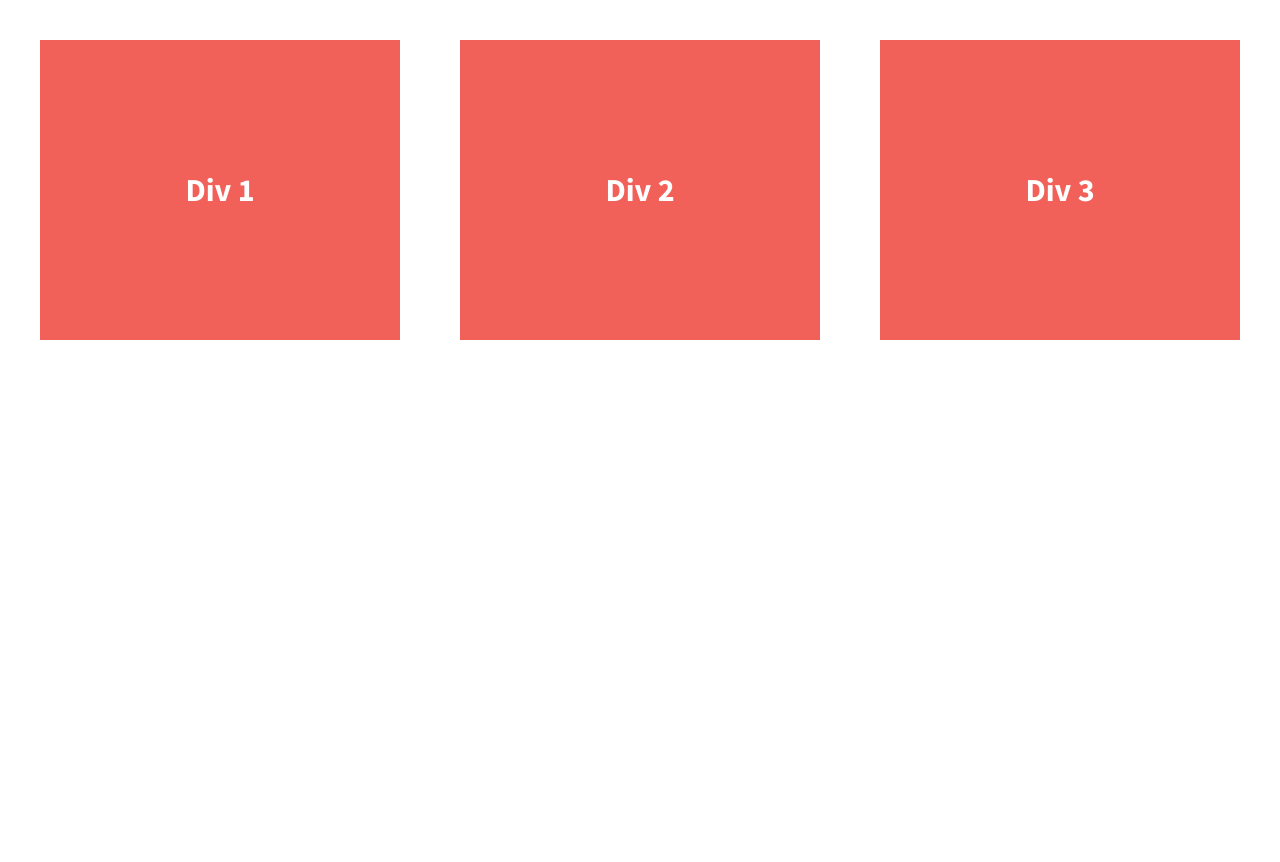
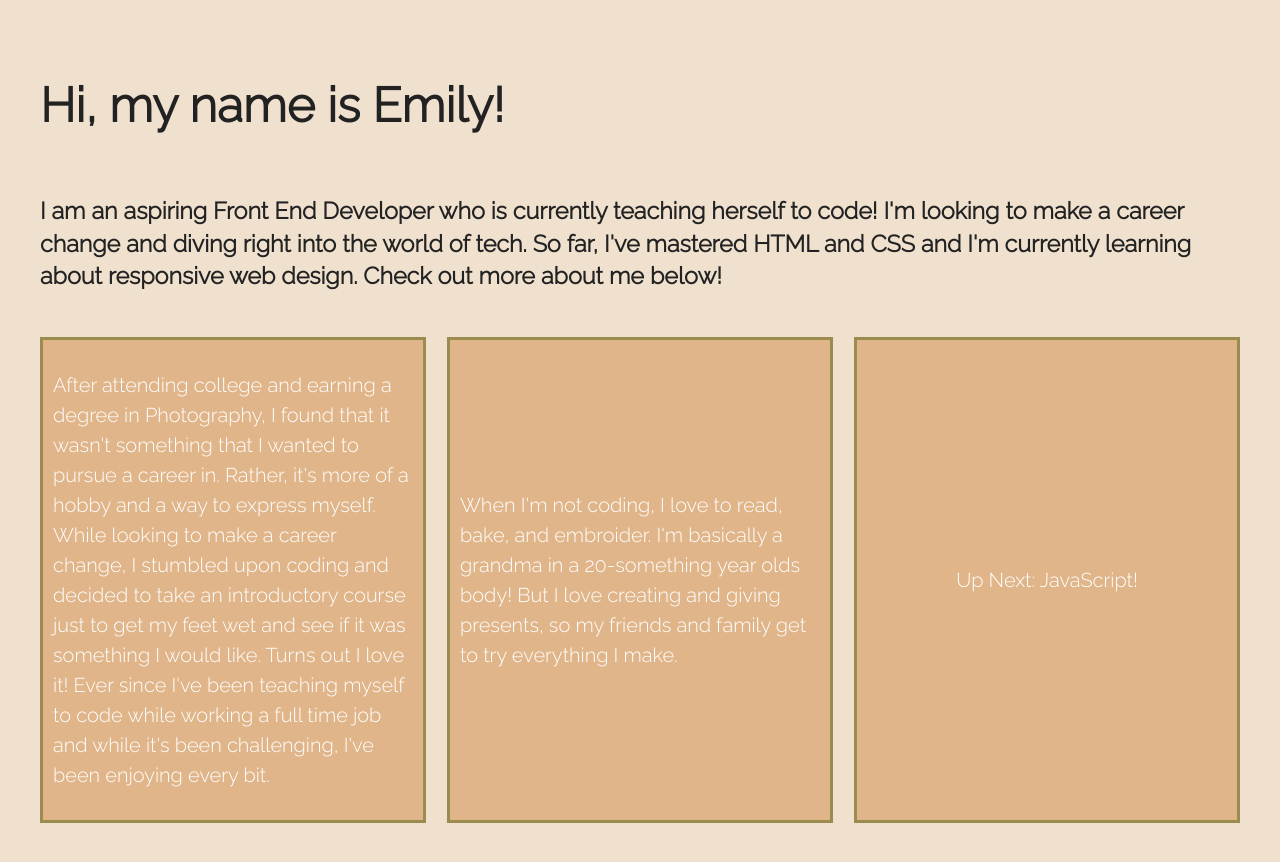
Before and after one commit to emilyvb19/07.01-206-divs-flexbox-starter, a plain HTML site: page index.html in a window 1280 px wide. Drawn offline with nearby package versions, Linux system fonts and the light colour scheme.

Commit message:
initialcommit

```diff
--- a/css/main.css
+++ b/css/main.css
@@ -97,35 +97,58 @@ textarea {
 
 
 html {
-  background-color: #fff;
+  background-color: #efe1ce;
   height: 100%;
+  width: 100%;
 }
 
 body {
-  font-family: 'Source Sans Pro', sans-serif;
+  font-family: 'Raleway', sans-serif;
   padding: 2em;
   font-size: 1.25em;
   height: 100%;
 }
 
+.title {
+  display: flex;
+  justify-content: flex-start;
+  align-items: space-around;
+  font-size: 1.2em;
+}
+
+.about-me {
+  display: flex;
+  justify-content: flex-start;
+  align-items: space-around;
+}
+
+
 .wrapper {
   /*add display:flex and set justify-content to space-between*/
-  font-weight: 700;
+  font-weight: 300;
   display: flex;
   justify-content: space-between;
+  align-content: space-around;
+  flex-flow: row wrap;
 }
 
 .div-1, .div-2, .div-3 {
   /*give the divs a width of 30%, add display:flex, set justify-content and align-items to center*/
   color: #fff;
   line-height: 1.5em;
-  font-size: 1.6em;
-  background-color: #f16059;
-  height: 300px;
+  font-size: 1em;
+  background-color: #e0b589;
+  border-style: solid;
+  border-color: #9a8b4f;
+  border-width: 3px;
+  height: auto;
   display: flex;
   width: 30%;
+  padding: 10px 10px 10px 10px;
+  margin: 20px 0px 20px 0px;
   justify-content: center;
   align-items: center;
+  align-content: space-around;
 }
 
 
--- a/index.html
+++ b/index.html
@@ -3,7 +3,7 @@
     <head>
         <meta charset="utf-8">
         <meta http-equiv="x-ua-compatible" content="ie=edge">
-        <title>Make me into a grid!</title>
+        <title>About Me - Emily Van Bramer</title>
         <meta name="description" content="">
         <meta name="viewport" content="width=device-width, initial-scale=1">
 
@@ -15,21 +15,31 @@
         <script src="js/vendor/modernizr-2.8.3.min.js"></script>
         <link href='http://fonts.googleapis.com/css?family=Lora:700' rel='stylesheet' type='text/css'>
         <link href='http://fonts.googleapis.com/css?family=Source+Sans+Pro:400,700' rel='stylesheet' type='text/css'>
+        <link rel="preconnect" href="https://fonts.gstatic.com">
+        <link href="https://fonts.googleapis.com/css2?family=Raleway:wght@300&display=swap" rel="stylesheet">
     </head>
     <body>
         <!--[if lt IE 8]>
             <p class="browserupgrade">You are using an <strong>outdated</strong> browser. Please <a href="http://browsehappy.com/">upgrade your browser</a> to improve your experience.</p>
         <![endif]-->
-
+        <section class="title">
+            <h1>Hi, my name is Emily! </h1>
+        </section>
+        <section class="about-me">
+            <h3>I am an aspiring Front End Developer who is currently teaching herself to code! I'm looking to make a career change and diving right into the world of tech. So far, I've mastered HTML and CSS and I'm currently learning about responsive web design. Check out more about me below!</h3>
+        </section>
         <section class="wrapper">
             <div class="div-1">
-                Div 1
+                <p>After attending college and earning a degree in Photography, I found that it wasn't something that I wanted to pursue a career in. Rather, it's more of a hobby and a way to express myself.
+                  While looking to make a career change, I stumbled upon coding and decided to take an introductory course just to get my feet wet and see if it was something I would like. Turns out I love it!
+                  Ever since I've been teaching myself to code while working a full time job and while it's been challenging, I've been enjoying every bit.</p>
+
             </div>
             <div class="div-2">
-                Div 2
+                <p>When I'm not coding, I love to read, bake, and embroider. I'm basically a grandma in a 20-something year olds body! But I love creating and giving presents, so my friends and family get to try everything I make.</p>
             </div>
             <div class="div-3">
-                Div 3
+                <p>Up Next: JavaScript!</p>
             </div>
         </section>
 
```
